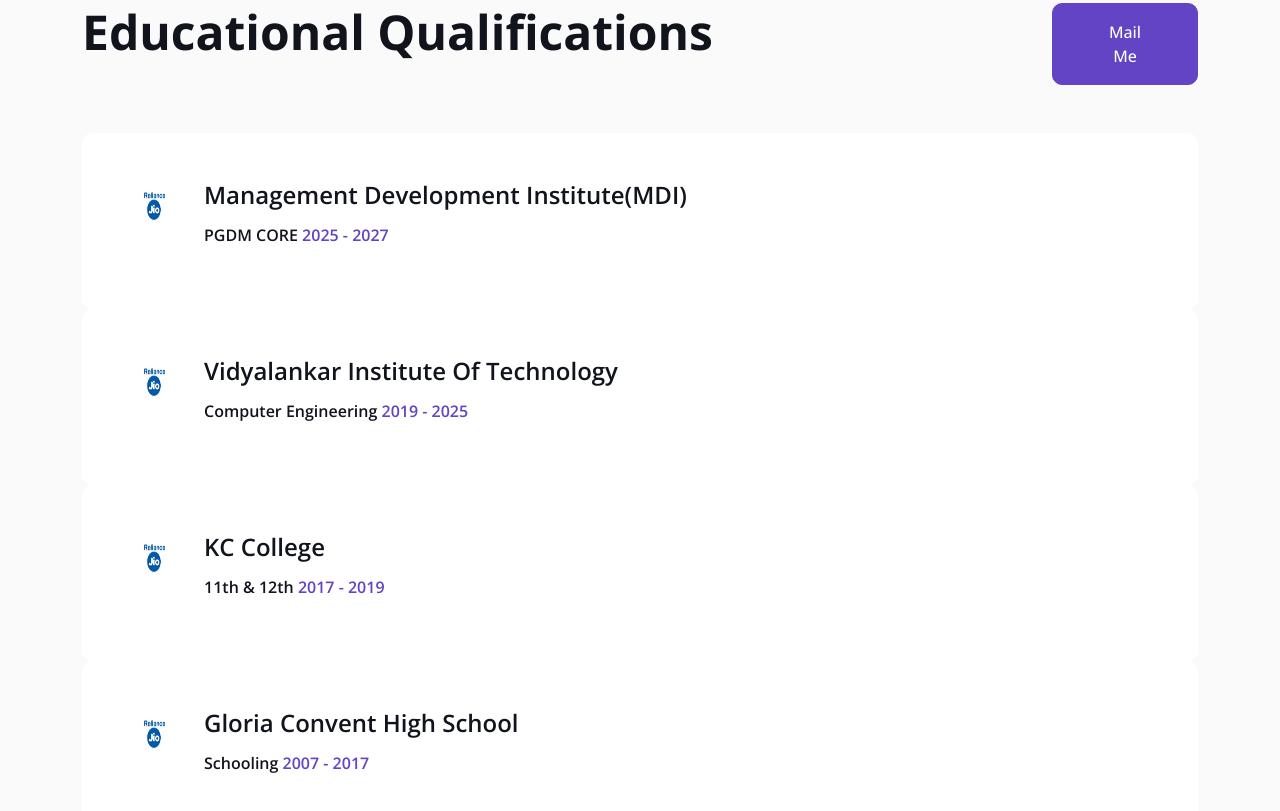
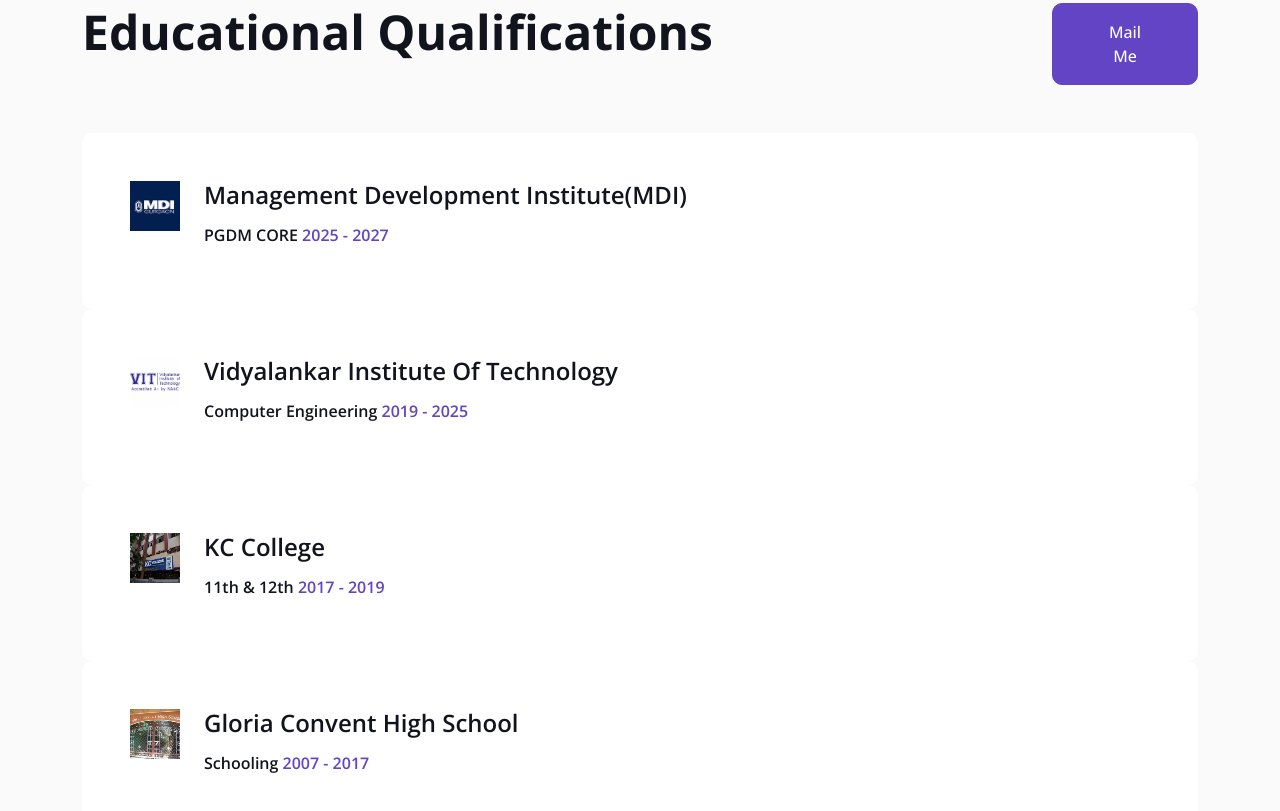
Before and after one commit to ritikalath30/My_website, a plain HTML site: page index.html in a window 1280 px wide. Shown: the part 1059-1870 px from the top of the page. Drawn offline with nearby package versions, Linux system fonts and the light colour scheme.

Commit message:
added changes

```diff
--- a/index.html
+++ b/index.html
@@ -183,7 +183,7 @@
                     <div class="service-item d-flex flex bg-white rounded h-100 p-4 p-lg-5">
                         <!--<div class="bg-icon flex-shrink-0 mb-3"-->
                             <!--<i class="fa fa-crop-alt fa-2x text-dark"></i>-->
-                            <img src="img/reliance-jio.jpeg" alt="Reliance Jio" class="img-fluid" style="width: 50px; height: 50px;">
+                            <img src="img/mdi.png" alt="Reliance Jio" class="img-fluid" style="width: 50px; height: 50px;">
                         <!--</div>-->
                         <div class="ms-sm-4">
                             <h4 class="mb-3">Management Development Institute(MDI)</h4>
@@ -203,7 +203,7 @@
                     <div class="service-item d-flex flex bg-white rounded h-100 p-4 p-lg-5">
                         <!--<div class="bg-icon flex-shrink-0 mb-3"-->
                             <!--<i class="fa fa-crop-alt fa-2x text-dark"></i>-->
-                            <img src="img/reliance-jio.jpeg" alt="Reliance Jio" class="img-fluid" style="width: 50px; height: 50px;">
+                            <img src="img/vit.png" alt="Reliance Jio" class="img-fluid" style="width: 50px; height: 50px;">
                         <!--</div>-->
                         <div class="ms-sm-4">
                             <h4 class="mb-3">Vidyalankar Institute Of Technology</h4>
@@ -223,7 +223,7 @@
                     <div class="service-item d-flex flex bg-white rounded h-100 p-4 p-lg-5">
                         <!--<div class="bg-icon flex-shrink-0 mb-3"-->
                             <!--<i class="fa fa-crop-alt fa-2x text-dark"></i>-->
-                            <img src="img/reliance-jio.jpeg" alt="Reliance Jio" class="img-fluid" style="width: 50px; height: 50px;">
+                            <img src="img/kc.jpeg" alt="Reliance Jio" class="img-fluid" style="width: 50px; height: 50px;">
                         <!--</div>-->
                         <div class="ms-sm-4">
                             <h4 class="mb-3">KC College </h4>
@@ -243,7 +243,7 @@
                     <div class="service-item d-flex flex bg-white rounded h-100 p-4 p-lg-5">
                         <!--<div class="bg-icon flex-shrink-0 mb-3"-->
                             <!--<i class="fa fa-crop-alt fa-2x text-dark"></i>-->
-                            <img src="img/reliance-jio.jpeg" alt="Reliance Jio" class="img-fluid" style="width: 50px; height: 50px;">
+                            <img src="img/gloria.jpeg" alt="Reliance Jio" class="img-fluid" style="width: 50px; height: 50px;">
                         <!--</div>-->
                         <div class="ms-sm-4">
                             <h4 class="mb-3">Gloria Convent High School</h4>
```
Also changed, not shown: img/gloria.jpeg (added), img/kc.jpeg (added), img/mdi.png (added), img/vit.png (added).
